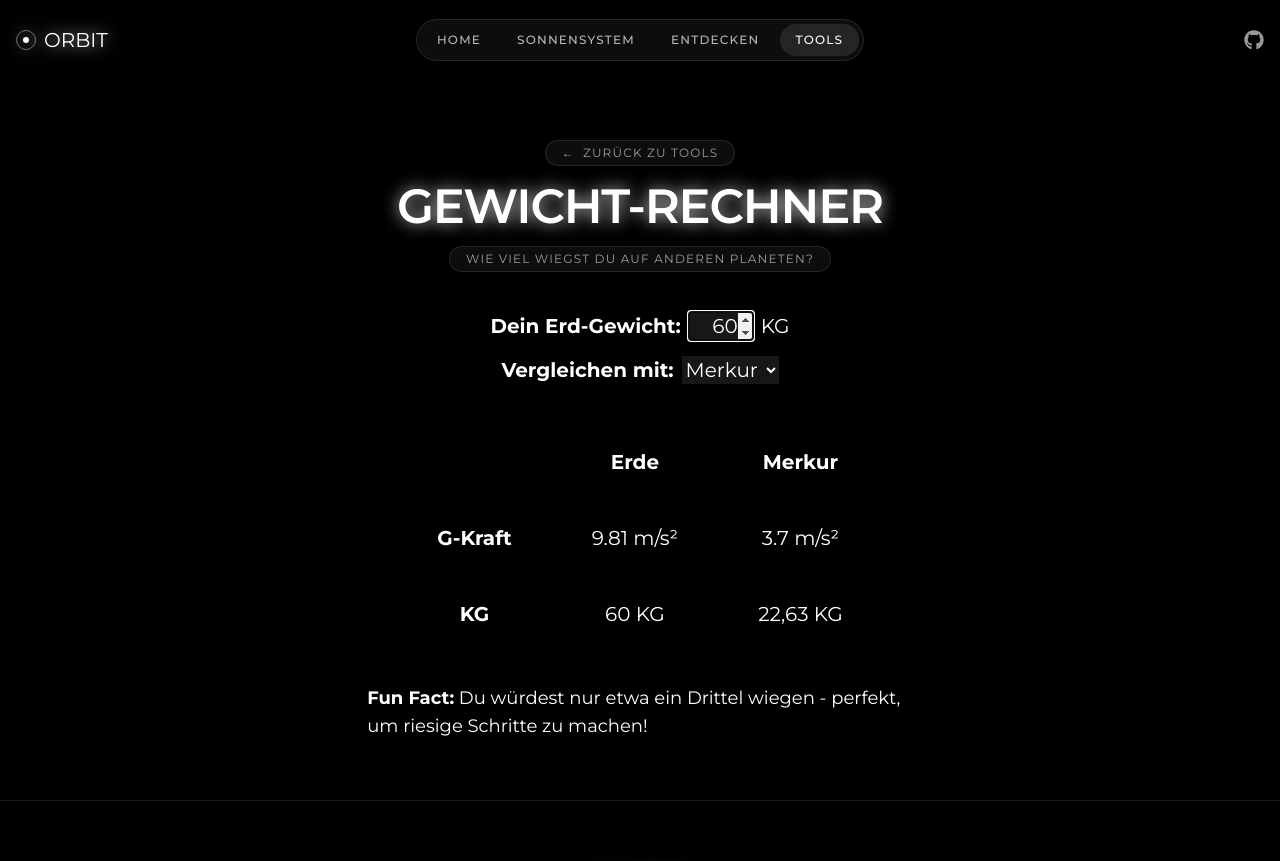
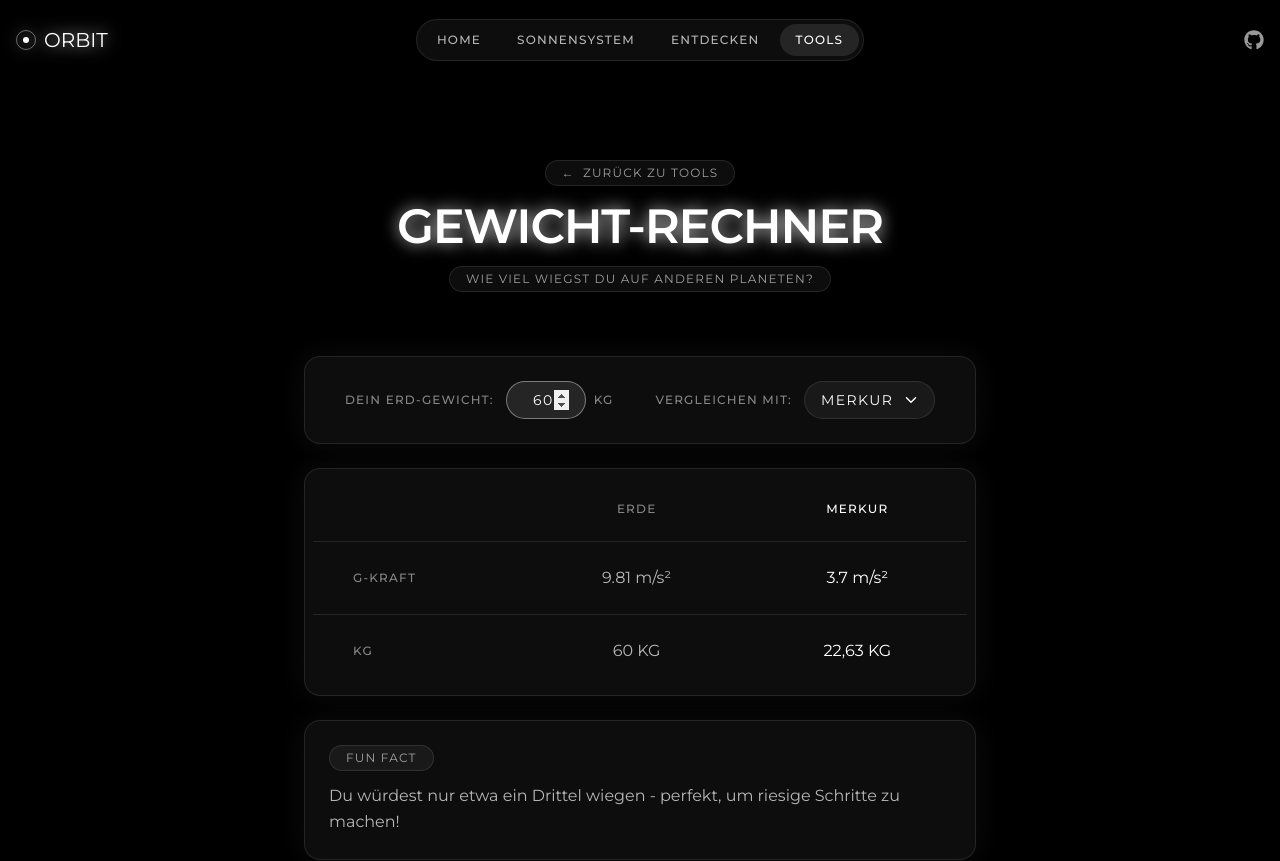
Before and after one commit to zeroequalsone/orbit, a Next.js app: page /tools/weight-calculator in a window 1280 px wide. Shown: the top 861 px of the page. Built offline with nearby package versions, Linux system fonts and the light colour scheme.

Commit message:
feat(tools): redesign weight calculator

```diff
--- a/app/components/tools/weight-calculator/FunFact.tsx
+++ b/app/components/tools/weight-calculator/FunFact.tsx
@@ -6,8 +6,13 @@ export default function FunFact({
   selectedPlanet: Planet;
 }) {
   return (
-    <p className="text-lg w-2/3">
-      <b>Fun Fact:</b> {selectedPlanet.funFactWeight}
-    </p>
+    <div className="flex w-full max-w-2xl flex-col gap-3 rounded-2xl border border-white/10 bg-white/5 p-6 shadow-[0_0_30px_rgba(255,255,255,0.05)]">
+      <span className="w-fit rounded-full border border-white/10 bg-white/5 px-4 py-1 text-xs uppercase tracking-widest text-white/60">
+        Fun Fact
+      </span>
+      <p className="text-sm leading-relaxed text-white/70 md:text-base">
+        {selectedPlanet.funFactWeight}
+      </p>
+    </div>
   );
 }
--- a/app/components/tools/weight-calculator/WeightCalculatorControls.tsx
+++ b/app/components/tools/weight-calculator/WeightCalculatorControls.tsx
@@ -1,4 +1,5 @@
 import { planets } from "@/data/planets";
+import { IoChevronDown } from "react-icons/io5";
 
 type WeightCalculatorControlsProps = {
   earthWeight: number;
@@ -12,13 +13,17 @@ export default function WeightCalculatorControls({
   onPlanetChange,
 }: WeightCalculatorControlsProps) {
   return (
-    <div className="flex flex-col items-center gap-4 text-xl">
-      <div className="flex gap-2 text-xl">
-        <label htmlFor="earthWeight">
-          <b>Dein Erd-Gewicht:</b>
+    <div className="flex w-full max-w-2xl flex-col items-stretch gap-6 rounded-2xl border border-white/10 bg-white/5 p-6 shadow-[0_0_30px_rgba(255,255,255,0.05)] sm:flex-row sm:items-center sm:justify-between sm:gap-10 sm:px-10">
+      <div className="flex items-center justify-between gap-3 sm:justify-start">
+        <label
+          htmlFor="earthWeight"
+          className="text-xs font-medium uppercase tracking-widest text-white/50"
+        >
+          Dein Erd-Gewicht:
         </label>
+        <div className="flex items-center gap-2">
           <input
-          className="w-16 text-right bg-neutral-900"
+            className="w-20 rounded-full border border-white/10 bg-white/5 px-4 py-2 text-right text-sm tracking-widest text-white transition-colors hover:border-white/20 focus-visible:border-white/40 focus-visible:bg-white/10 focus-visible:outline-none"
             type="number"
             id="earthWeight"
             value={earthWeight}
@@ -31,26 +36,40 @@ export default function WeightCalculatorControls({
             step={0.5}
             autoFocus
           />
+          <span className="text-xs font-medium uppercase tracking-widest text-white/50">
             KG
+          </span>
         </div>
-      <div className="flex gap-2">
-        <label htmlFor="compareWith">
-          <b>Vergleichen mit:</b>
+      </div>
+      <div className="flex items-center justify-between gap-3 sm:justify-start">
+        <label
+          htmlFor="compareWith"
+          className="text-xs font-medium uppercase tracking-widest text-white/50"
+        >
+          Vergleichen mit:
         </label>
+        <div className="relative inline-block">
           <select
-          className="bg-neutral-900"
+            className="appearance-none cursor-pointer rounded-full border border-white/10 bg-white/5 pl-4 pr-10 py-2 text-sm uppercase tracking-widest text-white transition-colors hover:border-white/20 hover:bg-white/10 focus-visible:border-white/40 focus-visible:outline-none"
             id="compareWith"
             onChange={(e) => onPlanetChange(Number(e.target.value))}
           >
             {planets.map(
               (planet) =>
                 planet.id !== 0 && (
-                <option key={planet.id} value={planet.id}>
+                  <option
+                    key={planet.id}
+                    value={planet.id}
+                    className="bg-black"
+                  >
                     {planet.name}
                   </option>
                 ),
             )}
           </select>
+
+          <IoChevronDown className="pointer-events-none absolute right-4 top-1/2 size-4 -translate-y-1/2 text-white" />
+        </div>
       </div>
     </div>
   );
--- a/app/components/tools/weight-calculator/WeightComparison.tsx
+++ b/app/components/tools/weight-calculator/WeightComparison.tsx
@@ -12,31 +12,42 @@ export default function WeightComparison({
 
   return (
     selectedPlanet && (
-      <div className="flex flex-col items-center gap-8">
-        <table className="text-xl">
+      <div className="flex w-full flex-col items-center gap-6">
+        <div className="w-full max-w-2xl overflow-x-auto rounded-2xl border border-white/10 bg-white/5 p-2 shadow-[0_0_30px_rgba(255,255,255,0.05)]">
+          <table className="w-full text-center">
             <thead>
-            <tr>
+              <tr className="border-b border-white/10">
                 <th></th>
-              <th className="p-4 lg:lg:px-10 lg:lg:py-6">Erde</th>
-              <th className="p-4 lg:lg:px-10 lg:lg:py-6">{selectedPlanet.name}</th>
+                <th className="p-4 text-xs font-medium uppercase tracking-widest text-white/50 lg:px-10 lg:py-6">
+                  Erde
+                </th>
+                <th className="p-4 text-xs font-medium uppercase tracking-widest text-white lg:px-10 lg:py-6">
+                  {selectedPlanet.name}
+                </th>
               </tr>
             </thead>
             <tbody>
-            <tr>
-              <th className="p-4 lg:lg:px-10 lg:py-6">G-Kraft</th>
-              <th className="p-4 lg:px-10 lg:py-6 font-normal">9.81 m/s²</th>
-              <th className="p-4 lg:px-10 lg:py-6 font-normal">
+              <tr className="border-b border-white/10">
+                <th className="p-4 text-left text-xs font-medium uppercase tracking-widest text-white/50 lg:px-10 lg:py-6">
+                  G-Kraft
+                </th>
+                <th className="p-4 text-base font-normal text-white/70 lg:px-10 lg:py-6">
+                  9.81 m/s²
+                </th>
+                <th className="p-4 text-base font-normal text-white lg:px-10 lg:py-6">
                   {selectedPlanet.gForce + " m/s²"}
                 </th>
               </tr>
               <tr>
-              <th className="p-4 lg:px-10 lg:py-6">KG</th>
-              <th className="p-4 lg:px-10 lg:py-6 font-normal">
+                <th className="p-4 text-left text-xs font-medium uppercase tracking-widest text-white/50 lg:px-10 lg:py-6">
+                  KG
+                </th>
+                <th className="p-4 text-base font-normal text-white/70 lg:px-10 lg:py-6">
                   {earthWeight.toLocaleString("de", {
                     maximumFractionDigits: 1,
                   }) + " KG"}
                 </th>
-              <th className="p-4 lg:px-10 lg:py-6 font-normal">
+                <th className="p-4 text-base font-normal text-white lg:px-10 lg:py-6">
                   {newWeight.toLocaleString("de", {
                     maximumFractionDigits: 2,
                   }) + " KG"}
@@ -44,6 +55,7 @@ export default function WeightComparison({
               </tr>
             </tbody>
           </table>
+        </div>
         <FunFact selectedPlanet={selectedPlanet} />
       </div>
     )
--- a/app/tools/weight-calculator/page.tsx
+++ b/app/tools/weight-calculator/page.tsx
@@ -16,12 +16,13 @@ export default function WeightCalculator() {
   if (!selectedPlanet) throw new Error("Selected planet could not be found.");
 
   return (
-    <section className="min-h-screen flex flex-col justify-center items-center">
-      <div className="flex flex-col p-8 mt-20 gap-10 lg:max-w-384">
+    <section className="w-full max-w-7xl mx-auto px-4 pb-24 pt-40">
+      <div className="flex flex-col items-center gap-16">
         <ToolHeader
           header="Gewicht-Rechner"
           desc="Wie viel wiegst du auf anderen Planeten?"
         />
+        <div className="flex w-full flex-col items-center gap-6">
           <WeightCalculatorControls
             earthWeight={earthWeight}
             onEarthWeightChange={setEarthWeight}
@@ -32,6 +33,7 @@ export default function WeightCalculator() {
             earthWeight={earthWeight}
           />
         </div>
+      </div>
     </section>
   );
 }
```
Lines whose indentation alone changed are shown as unchanged.
